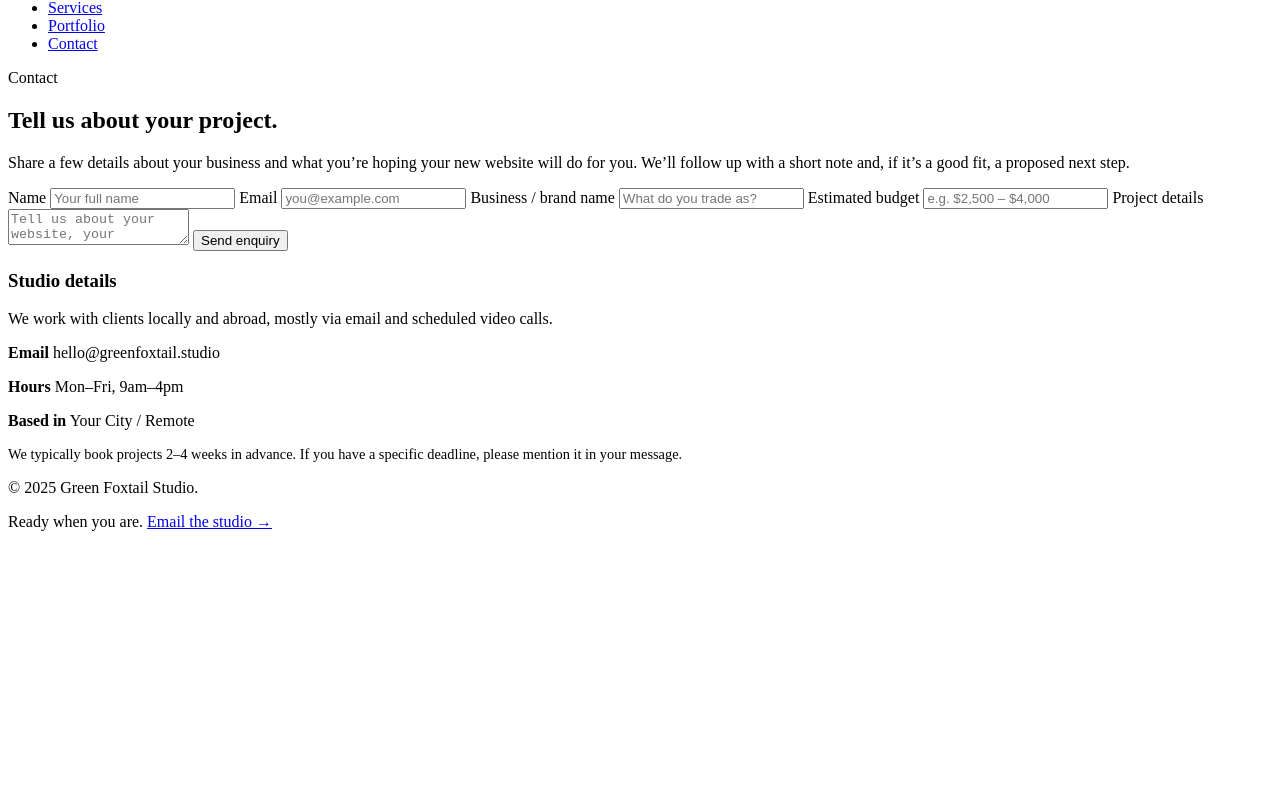
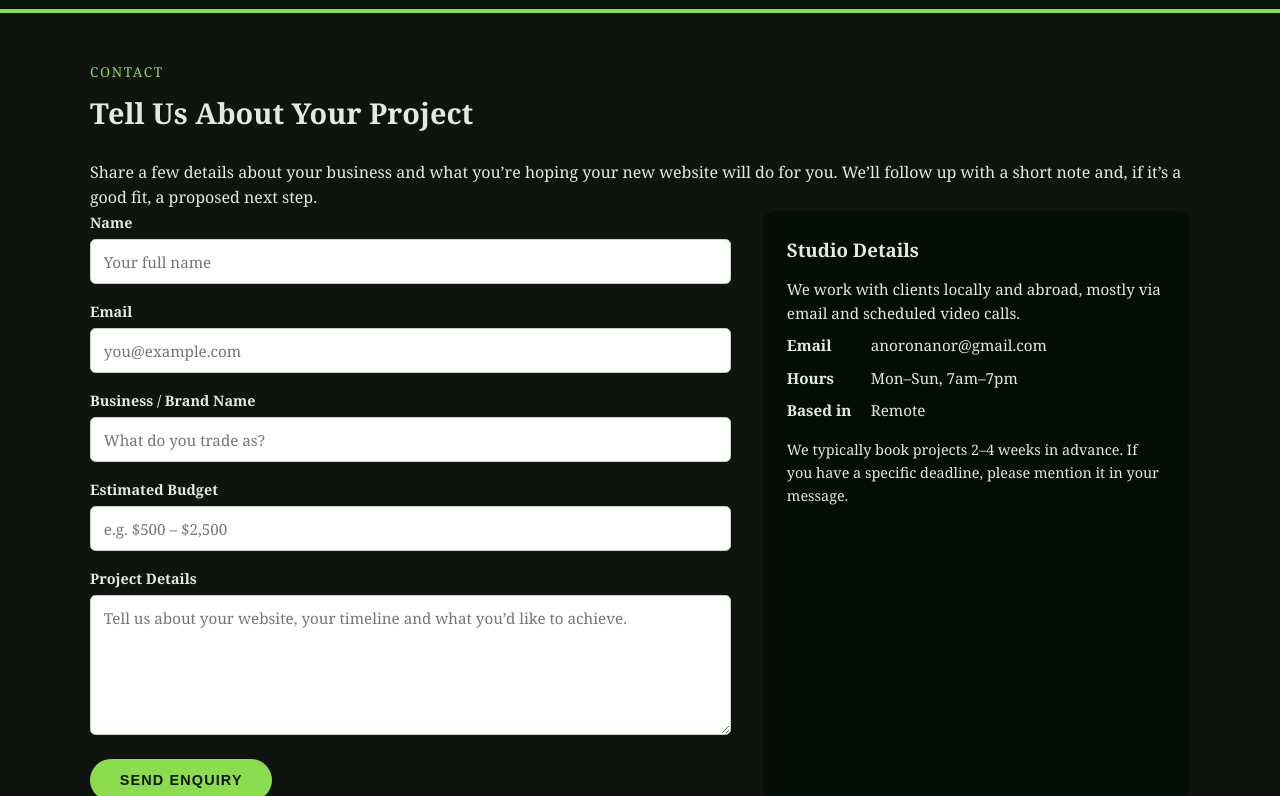
Before and after one commit to aileen-dotcom/Green-Foxtail, a plain HTML site: page contact.html in a window 1280 px wide. Shown: the part 61-857 px from the top of the page. Before the commit the page ends 800 px from the top, so only its background shows below. Drawn offline with Linux system fonts and the light colour scheme.

Commit message:
Update contact.html

```diff
--- a/contact.html
+++ b/contact.html
@@ -4,7 +4,7 @@
     <meta charset="UTF-8" />
     <meta name="viewport" content="width=device-width, initial-scale=1.0" />
     <title>Contact – Green Foxtail Website Design</title>
-    <link rel="stylesheet" href="styles.css" />
+    <link rel="stylesheet" href="style.css" />
   </head>
   <body>
     <!-- Header -->
@@ -13,7 +13,12 @@
         <div class="logo">
           Green <span>Foxtail</span>
         </div>
-        <nav>
+        <button class="hamburger" id="hamburger">
+          <span></span>
+          <span></span>
+          <span></span>
+        </button>
+        <nav id="nav-menu">
           <ul>
             <li><a href="index.html">Home</a></li>
             <li><a href="services.html">Services</a></li>
@@ -28,7 +33,7 @@
     <section>
       <div class="container">
         <p class="section-title">Contact</p>
-        <h1 class="section-heading">Tell us about your project.</h1>
+        <h1 class="section-heading">Tell Us About Your Project</h1>
         <p>
           Share a few details about your business and what you’re hoping your
           new website will do for you. We’ll follow up with a short note and,
@@ -57,7 +62,7 @@
                 required
               />
 
-              <label for="business">Business / brand name</label>
+              <label for="business">Business / Brand Name</label>
               <input
                 type="text"
                 id="business"
@@ -65,15 +70,15 @@
                 placeholder="What do you trade as?"
               />
 
-              <label for="budget">Estimated budget</label>
+              <label for="budget">Estimated Budget</label>
               <input
                 type="text"
                 id="budget"
                 name="budget"
-                placeholder="e.g. $2,500 – $4,000"
+                placeholder="e.g. $500 – $2,500"
               />
 
-              <label for="message">Project details</label>
+              <label for="message">Project Details</label>
               <textarea
                 id="message"
                 name="message"
@@ -89,19 +94,19 @@
 
           <!-- Contact Details -->
           <aside class="contact-details">
-            <h3>Studio details</h3>
+            <h3>Studio Details</h3>
             <p>
               We work with clients locally and abroad, mostly via email and
               scheduled video calls.
             </p>
             <p>
-              <strong>Email</strong> hello@greenfoxtail.studio
+              <strong>Email</strong> anoronanor@gmail.com
             </p>
             <p>
-              <strong>Hours</strong> Mon–Fri, 9am–4pm
+              <strong>Hours</strong> Mon–Sun, 7am–7pm
             </p>
             <p>
-              <strong>Based in</strong> Your City / Remote
+              <strong>Based in</strong> Remote
             </p>
             <p style="margin-top: 1rem; font-size: 0.9rem;">
               We typically book projects 2–4 weeks in advance. If you have a
@@ -125,6 +130,24 @@
 
     <script>
       document.getElementById("year").textContent = new Date().getFullYear();
+
+      // Hamburger menu functionality
+      const hamburger = document.getElementById('hamburger');
+      const navMenu = document.getElementById('nav-menu');
+
+      hamburger.addEventListener('click', function() {
+        hamburger.classList.toggle('active');
+        navMenu.classList.toggle('active');
+      });
+
+      // Close menu when clicking on a link
+      const navLinks = navMenu.querySelectorAll('a');
+      navLinks.forEach(link => {
+        link.addEventListener('click', () => {
+          hamburger.classList.remove('active');
+          navMenu.classList.remove('active');
+        });
+      });
     </script>
   </body>
 </html>
```
